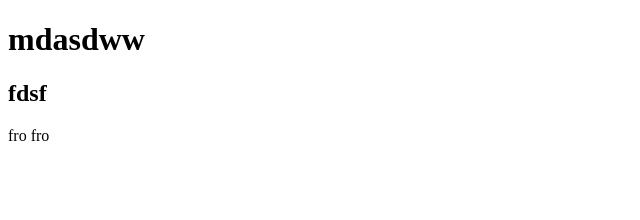
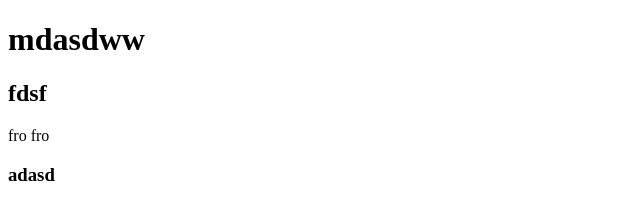
Before and after one commit to densfor/test_git, a plain HTML site: page index.html in a window 1280 px wide. Shown: the full height of the page, 0-640 px from the left. Drawn offline with Linux system fonts and the light colour scheme.

Commit message:
добавил h3

```diff
--- a/index.html
+++ b/index.html
@@ -10,5 +10,6 @@
     <h1>mdasdww</h1>
      <h2> fdsf </h2>
      fro fro
+     <h3> adasd </h3>
 </body>
 </html>
```
